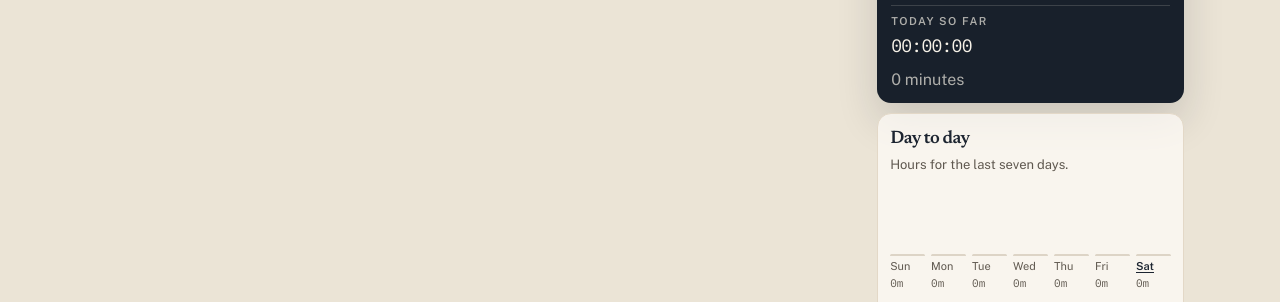
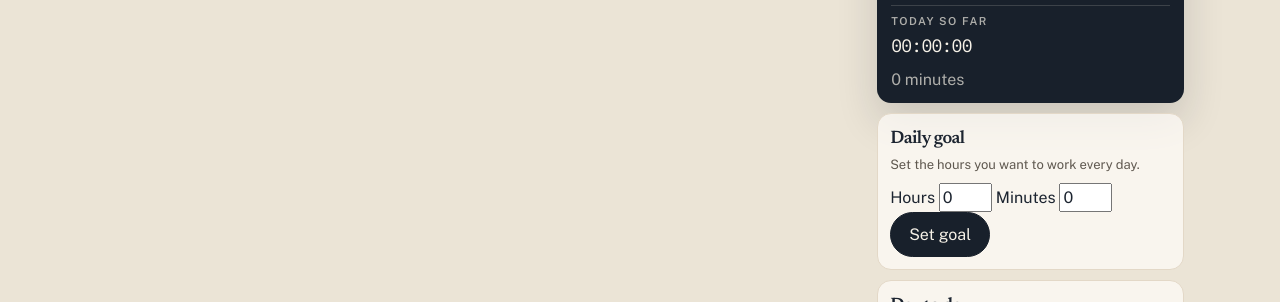
Before and after one commit to NaimWorld77/daybook, a plain HTML site: page index.html in a window 1280 px wide. Shown: the part 486-788 px from the top of the page. Drawn offline with nearby package versions, Linux system fonts and the light colour scheme.

Commit message:
Add a daily hours goal and show whether each day reached it.

```diff
--- a/index.html
+++ b/index.html
@@ -10,7 +10,7 @@
   <link rel="preconnect" href="https://fonts.googleapis.com" />
   <link rel="preconnect" href="https://fonts.gstatic.com" crossorigin />
   <link href="https://fonts.googleapis.com/css2?family=IBM+Plex+Mono:wght@400;500&family=Newsreader:wght@500;600&family=Public+Sans:wght@400;500;600&display=swap" rel="stylesheet" />
-  <link rel="stylesheet" href="styles.css?v=7" />
+  <link rel="stylesheet" href="styles.css?v=8" />
 </head>
 <body>
   <div class="page">
@@ -37,6 +37,7 @@
         <option value="tomorrow">Tomorrow</option>
         <option value="day-cards">Yesterday, today, tomorrow</option>
         <option value="stopwatch">Stopwatch</option>
+        <option value="goal-panel">Daily goal</option>
         <option value="history-panel">Day to day</option>
         <option value="flow-panel">Flow chart</option>
       </select>
@@ -93,6 +94,24 @@
           <p class="empty">Loading the stopwatch…</p>
         </section>
 
+        <section class="panel" id="goal-panel" aria-labelledby="goal-title">
+          <h2 id="goal-title">Daily goal</h2>
+          <p class="quiet intro">Set the hours you want to work every day.</p>
+          <form id="goal-form">
+            <div class="goal-fields">
+              <label>Hours
+                <input id="goal-hours" name="hours" type="number" min="0" max="24" step="1" inputmode="numeric" value="0" />
+              </label>
+              <label>Minutes
+                <input id="goal-minutes" name="minutes" type="number" min="0" max="59" step="1" inputmode="numeric" value="0" />
+              </label>
+              <button class="btn primary" type="submit">Set goal</button>
+            </div>
+            <p id="goal-error" class="signup-error" hidden></p>
+          </form>
+          <div id="goal-board"></div>
+        </section>
+
         <section class="panel" id="history-panel" aria-labelledby="history-title">
           <h2 id="history-title">Day to day</h2>
           <p class="quiet intro">Hours for the last seven days.</p>
@@ -117,6 +136,6 @@
   </div>
   <p id="live" class="sr-only" aria-live="polite"></p>
   <noscript>Daybook needs JavaScript to keep your list and your timer.</noscript>
-  <script src="app.js?v=7"></script>
+  <script src="app.js?v=8"></script>
 </body>
 </html>
```
